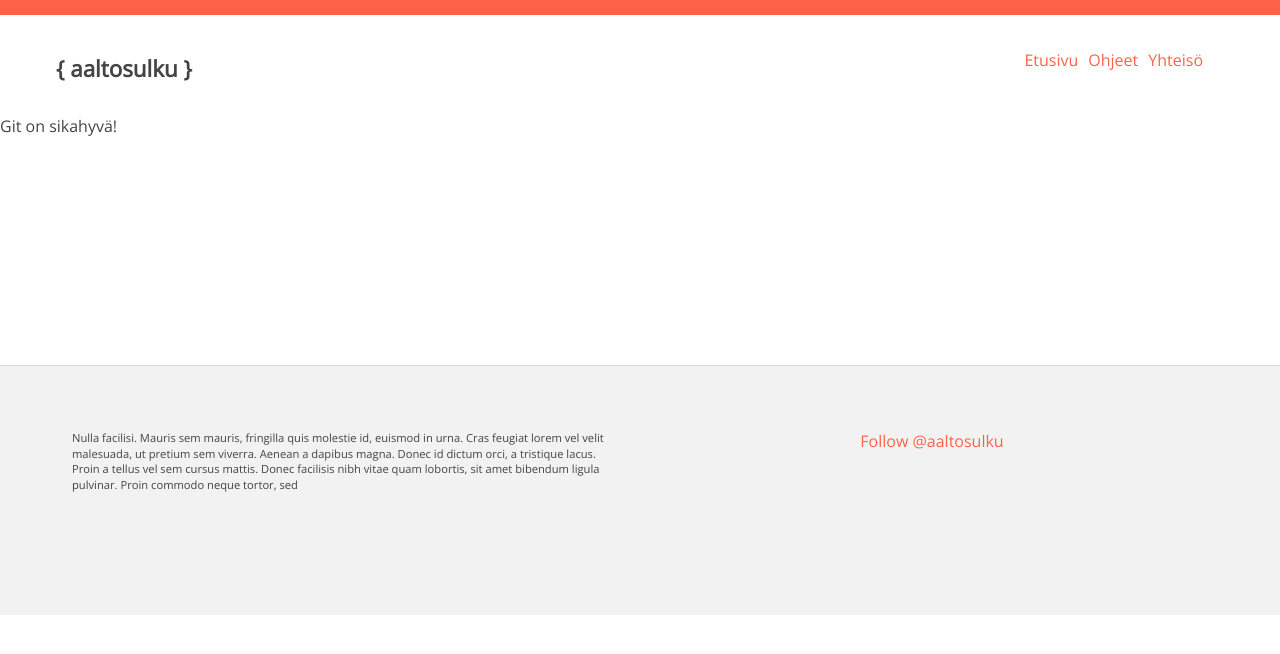
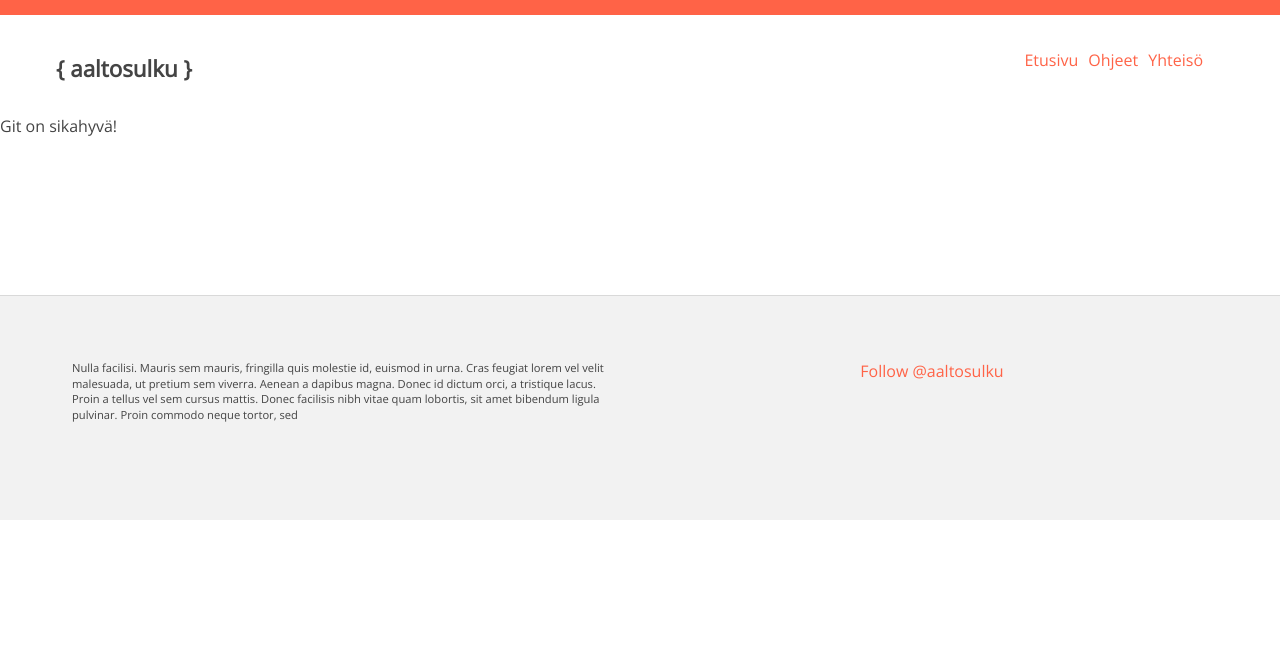
Before and after one commit to KimmoCommit/aaltoJekyll, a Jekyll site: the page built from _posts/2010-03-04-bike.md, in a window 1280 px wide. Shown: the top 654 px of the page. Built offline with Jekyll 4.4.1, drawn with Linux system fonts in a browser that asks for light colours; comment, search, counter and statistics services are not loaded.

Commit message:
korjauksia 2 fuutterille

```diff
--- a/assets/compass/sass/aaltosulku.scss
+++ b/assets/compass/sass/aaltosulku.scss
@@ -82,8 +82,8 @@ a {
 
 footer {
 	background-color:$footer;
-	margin-top:-250px;
-	height:250px;
+	margin-top:-320px;
+	height:225px;
 }
 
 header {
--- a/assets/css/aaltosulku.css
+++ b/assets/css/aaltosulku.css
@@ -77,8 +77,8 @@ a {
 /* line 83, ../compass/sass/aaltosulku.scss */
 footer {
   background-color: rgba(0, 0, 0, 0.05);
-  margin-top: -250px;
-  height: 250px;
+  margin-top: -320px;
+  height: 225px;
 }
 
 /* line 89, ../compass/sass/aaltosulku.scss */
--- a/assets/css/index.css
+++ b/assets/css/index.css
@@ -77,8 +77,8 @@ a {
 /* line 83, ../compass/sass/aaltosulku.scss */
 footer {
   background-color: rgba(0, 0, 0, 0.05);
-  margin-top: -250px;
-  height: 250px;
+  margin-top: -320px;
+  height: 225px;
 }
 
 /* line 89, ../compass/sass/aaltosulku.scss */
--- a/assets/css/ohjeet.css
+++ b/assets/css/ohjeet.css
@@ -77,8 +77,8 @@ a {
 /* line 83, ../compass/sass/aaltosulku.scss */
 footer {
   background-color: rgba(0, 0, 0, 0.05);
-  margin-top: -250px;
-  height: 250px;
+  margin-top: -320px;
+  height: 225px;
 }
 
 /* line 89, ../compass/sass/aaltosulku.scss */
```
